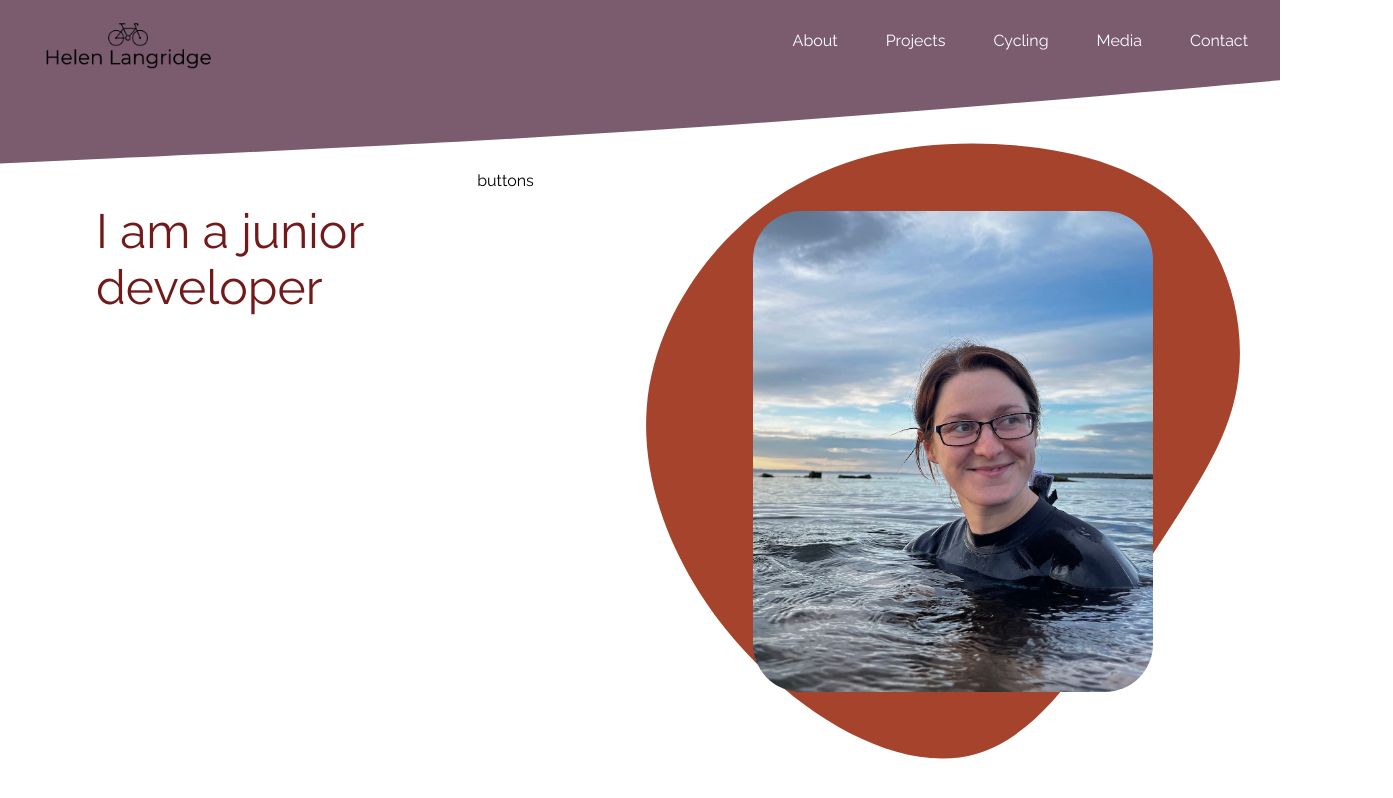
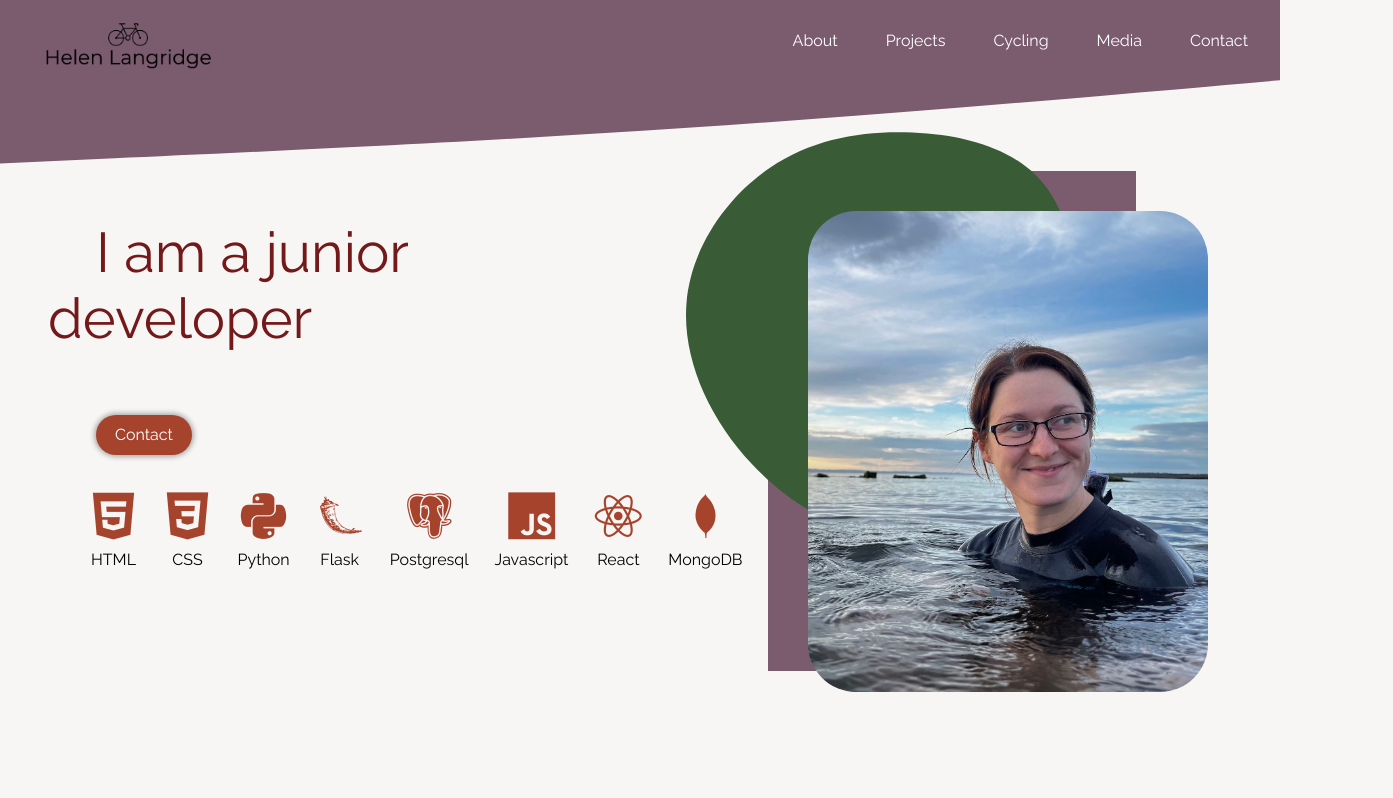
Before and after one commit to HelenLangers/new_portfolio, a React (Create React App) app: page / in a window 1280 px wide. Shown: the top 798 px of the page, 1393 px wide, since content can reach past the window. Built offline with nearby package versions, Linux system fonts and the light colour scheme.

Commit message:
homepage done

```diff
--- a/public/index.html
+++ b/public/index.html
@@ -13,6 +13,7 @@
       content="Web site created using create-react-app"
     />
     <link rel="apple-touch-icon" href="%PUBLIC_URL%/logo192.png" />
+    <link rel="stylesheet" href="https://cdn.jsdelivr.net/gh/devicons/devicon@v2.15.1/devicon.min.css">
     <!--
       manifest.json provides metadata used when your web app is installed on a
       user's mobile device or desktop. See https://developers.google.com/web/fundamentals/web-app-manifest/
--- a/src/Components/AnimateWriting.js
+++ b/src/Components/AnimateWriting.js
@@ -7,8 +7,8 @@ function AnimateWriting({writingSequence}) {
     <div className='animated-writing'>
         <TypeAnimation sequence={writingSequence}
       speed={50}
-      style={{ fontSize: '3em'}}
-      wrapper="animated-writing"
+      className="animated-writing"
+      cursor={true}
       />
     </div>
   )
--- a/src/Components/Homepage.js
+++ b/src/Components/Homepage.js
@@ -3,6 +3,7 @@ import '../Styling/main.css';
 import AnimateWriting from './AnimateWriting';
 import Image from '../Assets/profileimage.jpg';
 import Blob from '../Assets/blob-haikei-1.svg';
+import {Link} from 'react-router-dom';
 
 function Homepage() {
 
@@ -11,16 +12,52 @@ function Homepage() {
 
   return (
     <div className='main-view'>
-    <div className='left-side'>
-      <AnimateWriting writingSequence={writingSequence}/>
-      <div>
-        buttons
+      <div className='left-side'>
+        <AnimateWriting writingSequence={writingSequence}/>
+        <div className='contact-button-box'>
+          <Link to='/contact' className='contact-button-link'>Contact</Link>
+        </div>
+        <div className='language-boxes'>
+          <div className='skill'>
+            <i className="devicon-html5-plain lang"></i>
+            <p className='skill-name'>HTML</p>
+          </div>
+          <div className='skill'>
+            <i className="devicon-css3-plain lang"></i>
+            <p className='skill-name'>CSS</p>
+          </div>
+          <div className='skill'>
+            <i className="devicon-python-plain lang"></i>
+            <p className='skill-name'>Python</p>
+          </div>
+          <div className='skill'>
+            <i className="devicon-flask-original lang"></i>
+            <p className='skill-name'>Flask</p>
+          </div>
+          <div className='skill'>
+            <i className="devicon-postgresql-plain lang"></i>
+            <p className='skill-name'>Postgresql</p>
+          </div>
+          <div className='skill'>
+            <i className="devicon-javascript-plain lang"></i>
+            <p className='skill-name'>Javascript</p>
+          </div>
+          <div className='skill'>
+            <i className="devicon-react-original lang"></i>
+            <p className='skill-name'>React</p>
+          </div>
+          <div className='skill'>
+            <i className="devicon-mongodb-plain lang"></i>
+            <p className='skill-name'>MongoDB</p>
+          </div>
+        </div>
       </div>
-    </div>
+
+
+
       <div className='right-side'>
         <img className='blob' src={Blob}/>
         <img className='profileimage' src={Image}/>
-
       </div>
     </div>
   )
--- a/src/Styling/index.css
+++ b/src/Styling/index.css
@@ -11,3 +11,7 @@ code {
   font-family: source-code-pro, Menlo, Monaco, Consolas, 'Courier New',
     monospace;
 }
+
+body {
+  background-color: #F8F5F5;
+}
--- a/src/Styling/main.css
+++ b/src/Styling/main.css
@@ -5,21 +5,80 @@
 
 .left-side {
     display: flex;
-
+    flex-direction: column;
+    width: 60%;
 }
 
 .animated-writing {
+    font-size: 3.5rem;
+    margin: 3rem 8rem 3rem 3rem;
+    color: #731919;
+    height: fit-content;
+}
+
+.contact-button-box {
+    margin: 1rem 6rem;
+    display: flex;
+    align-items: center;
+    justify-content: center;
+    background: #A6432C;
     font-size: 1rem;
-    margin: 2rem 6rem;
-    color: #731919;
-    width: 40%;
-    height: fit-content;
+    line-height: 2.5rem;
+    border-radius: 48px;
+    width: 6rem;
+    padding: 0 1rem;
+    border: rgb(75, 74, 74);
+    box-shadow: 0 0 5px 2px rgba(0, 0, 0, .3);
+    border-width: 2px;
+    transform: translateY(var(--translate-y,0));
+}
+
+.contact-button-box:hover {
+    --translate-y: -2px;
+    box-shadow: 0 0 5px 2px rgba(0, 0, 0, .5);
+}
+
+.contact-button-link {
+    text-decoration: none;
+    margin: 0 1rem;
+    color: #fff;
+}
+
+.language-boxes {
+    display: flex;
+    justify-content: center;
+    align-items: center;
+    margin-top: 1rem;
+    margin-left: 6rem;
+    margin-right: 1rem;
+    margin-bottom: 2rem;
+}
+
+.skill {
+    display: flex;
+    flex-direction: column;
+    justify-content: center;
+    align-items: center;
+    margin-right: 1rem;
+}
+
+.lang {
+    font-size: 3rem;
+    margin: 5px;
+    color: #A6432C;
+}
+
+.skill-name {
+    margin: 5px;
 }
 
 .right-side {
     position: relative;
     top: 0;
     left: 0;
+    margin-right: 9rem;
+    height: 500px;
+    background-color: #7B5C6E;
 }
 
 .profileimage {
```
Also changed, not shown: src/Assets/blob-haikei-1.svg, src/Assets/blob-haikei.svg (deleted), src/Components/Footer.js (added).
